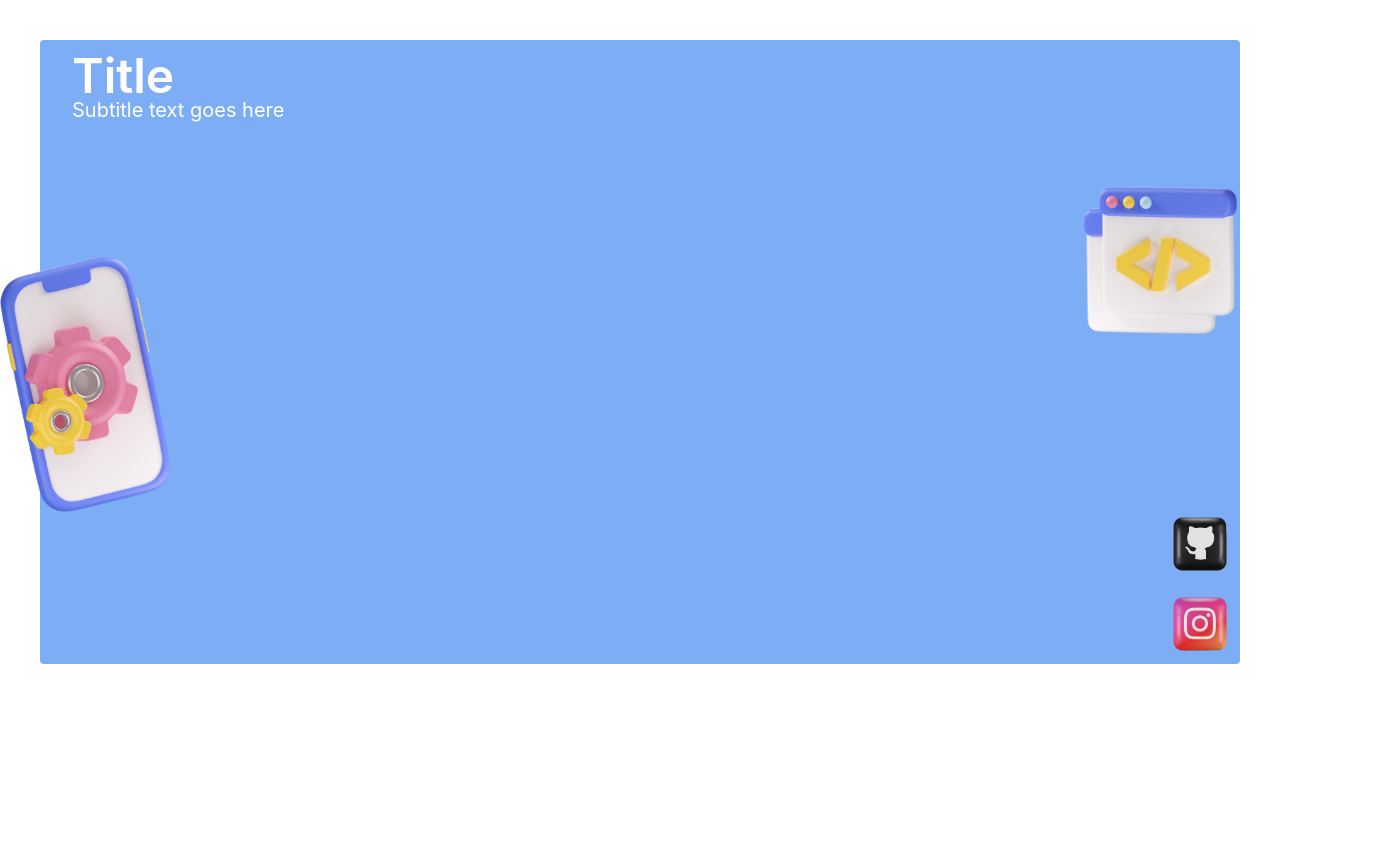
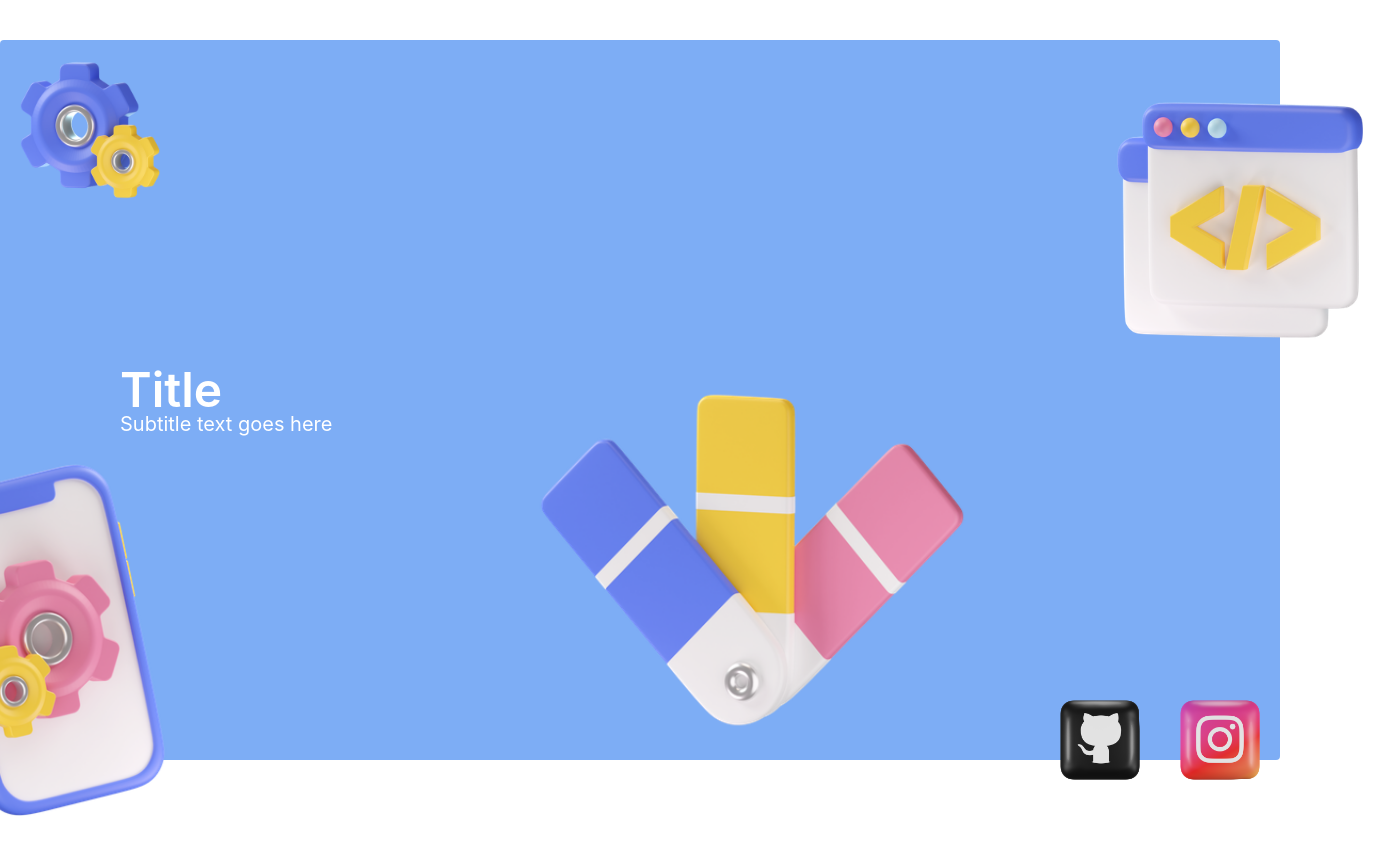
Before and after one commit to emmmarosewalker/emmy_codes_website, a React (Create React App) app: page / in a window 1280 px wide. Shown: the top 854 px of the page, 1400 px wide, since content can reach past the window. Before the commit the page ends 800 px from the top, so only its background shows below. Built offline with nearby package versions, Linux system fonts and the light colour scheme.

Commit message:
Make hero responsive

```diff
--- /dev/null
+++ b/src/design/Responsive.tsx
@@ -0,0 +1,15 @@
+import React, { ReactNode } from 'react';
+import styled from 'styled-components';
+import { breakpointXLarge } from './browser';
+
+const StyledDisplayOnXLarge = styled.div`
+    display: none;
+
+    ${breakpointXLarge(`
+        display: initial;
+    `)}
+`;
+
+export function DisplayOnlyOnXLarge({ children }: { children: ReactNode }) {
+  return <StyledDisplayOnXLarge>{children}</StyledDisplayOnXLarge>;
+}
--- a/src/design/browser.ts
+++ b/src/design/browser.ts
@@ -7,8 +7,13 @@ const getBreakpointSize = (size: BreakPoint) => ({
   'x-large': '1200px',
 })[size];
 
-export const breakpoint = (size: BreakPoint, styles: string) => `
+const breakpoint = (size: BreakPoint, styles: string) => `
   @media only screen and (min-width: ${getBreakpointSize(size)}) {
     ${styles}
   }
 `;
+
+export const breakpointSmall = (styles: string) => breakpoint('small', styles);
+export const breakpointMedium = (styles: string) => breakpoint('medium', styles);
+export const breakpointLarge = (styles: string) => breakpoint('large', styles);
+export const breakpointXLarge = (styles: string) => breakpoint('x-large', styles);
--- a/src/pages/Home/Hero.tsx
+++ b/src/pages/Home/Hero.tsx
@@ -1,29 +1,57 @@
 import React from 'react';
 import styled from 'styled-components';
+import cogsIcon from '../../assets/cogs-icon.png';
+import colorPaletteIcon from '../../assets/color-palette-icon.png';
+import githubIcon from '../../assets/github-icon.png';
+import htmlIcon from '../../assets/html-icon.png';
+import instagramIcon from '../../assets/instagram-icon.webp';
+import phoneIcon from '../../assets/mobile-settings-icon.png';
+import { breakpointSmall, breakpointXLarge } from '../../design/browser';
 import { primary } from '../../design/colors';
 import { gridUnitPx } from '../../design/measurements';
+import { DisplayOnlyOnXLarge } from '../../design/Responsive';
 import { H1, H2 } from '../../design/typography';
-import htmlIcon from '../../assets/html-icon.png';
-import phoneIcon from '../../assets/mobile-settings-icon.png';
-import githubIcon from '../../assets/github-icon.png';
-import instagramIcon from '../../assets/instagram-icon.webp';
 
 const HeroContainer = styled.div`
     position: relative;
     height: ${gridUnitPx(150)};
     margin: ${gridUnitPx(10)};
     padding: ${gridUnitPx(3)} ${gridUnitPx(8)};
+    max-width: 1100px;
 
     border-radius: ${gridUnitPx(1)};
     background-color: ${primary};
+
+    ${breakpointSmall(`
+        padding: ${gridUnitPx(15)} ${gridUnitPx(15)};
+    `)}
+
+    ${breakpointXLarge(`
+        margin: ${gridUnitPx(10)} auto;
+        display: flex;
+        align-items: center;
+        padding: ${gridUnitPx(15)} ${gridUnitPx(30)};
+    `)}
 `;
 
 const HtmlIcon = styled.img`
     position: absolute;
     top: ${gridUnitPx(30)};
-    right: -${gridUnitPx(5)};
+    right: -${gridUnitPx(15)};
 
     width: ${gridUnitPx(50)};
+
+    ${breakpointSmall(`
+        width: ${gridUnitPx(70)};
+        right: -${gridUnitPx(15)};
+        top: ${gridUnitPx(5)};
+    `)}
+
+    ${breakpointXLarge(`
+        width: ${gridUnitPx(80)};
+        right: -${gridUnitPx(30)};
+        top: ${gridUnitPx(5)};
+    `)}
 `;
 
 const MobileIcon = styled.img`
@@ -33,10 +61,41 @@ const MobileIcon = styled.img`
 
     width: ${gridUnitPx(80)};
     transform: scaleX(-1);
+
+    ${breakpointSmall(`
+        width: ${gridUnitPx(100)};
+        left: -${gridUnitPx(40)};
+        bottom: ${gridUnitPx(5)};
+    `)}
+
+    ${breakpointXLarge(`
+        width: ${gridUnitPx(110)};
+        left: -${gridUnitPx(45)};
+        bottom: -${gridUnitPx(25)};
+    `)}
+`;
+
+const ColorPaletteIcon = styled.img`
+    position: absolute;
+    left: 40%;
+    bottom: -${gridUnitPx(10)};
+    width: ${gridUnitPx(120)};
+`;
+
+const CogsIcon = styled.img`
+    position: absolute;
+    top: 0;
+    left: 0;
+    width: ${gridUnitPx(45)};
 `;
 
 const SocialIcon = styled.img`
     width: ${gridUnitPx(20)};
+
+
+    ${breakpointSmall(`
+        width: ${gridUnitPx(30)};
+    `)}
 `;
 
 const SocialIconsContainer = styled.div`
@@ -46,6 +105,10 @@ const SocialIconsContainer = styled.div`
     right: 0;
 
     flex-direction: column;
+    ${breakpointXLarge(`
+        flex-direction: row;
+        bottom: -${gridUnitPx(10)};
+    `)}
 `;
 
 export function Hero() {
@@ -57,8 +120,14 @@ export function Hero() {
         <SocialIcon src={githubIcon} alt="3d github icon" />
         <SocialIcon src={instagramIcon} alt="3d instagram icon" />
       </SocialIconsContainer>
-      <H1 color="white">Title</H1>
-      <H2 color="white">Subtitle text goes here</H2>
+      <DisplayOnlyOnXLarge>
+        <ColorPaletteIcon src={colorPaletteIcon} alt="3d paint color palette" />
+        <CogsIcon src={cogsIcon} alt="3d cogs" />
+      </DisplayOnlyOnXLarge>
+      <div>
+        <H1 color="white">Title</H1>
+        <H2 color="white">Subtitle text goes here</H2>
+      </div>
     </HeroContainer>
   );
 }
```
